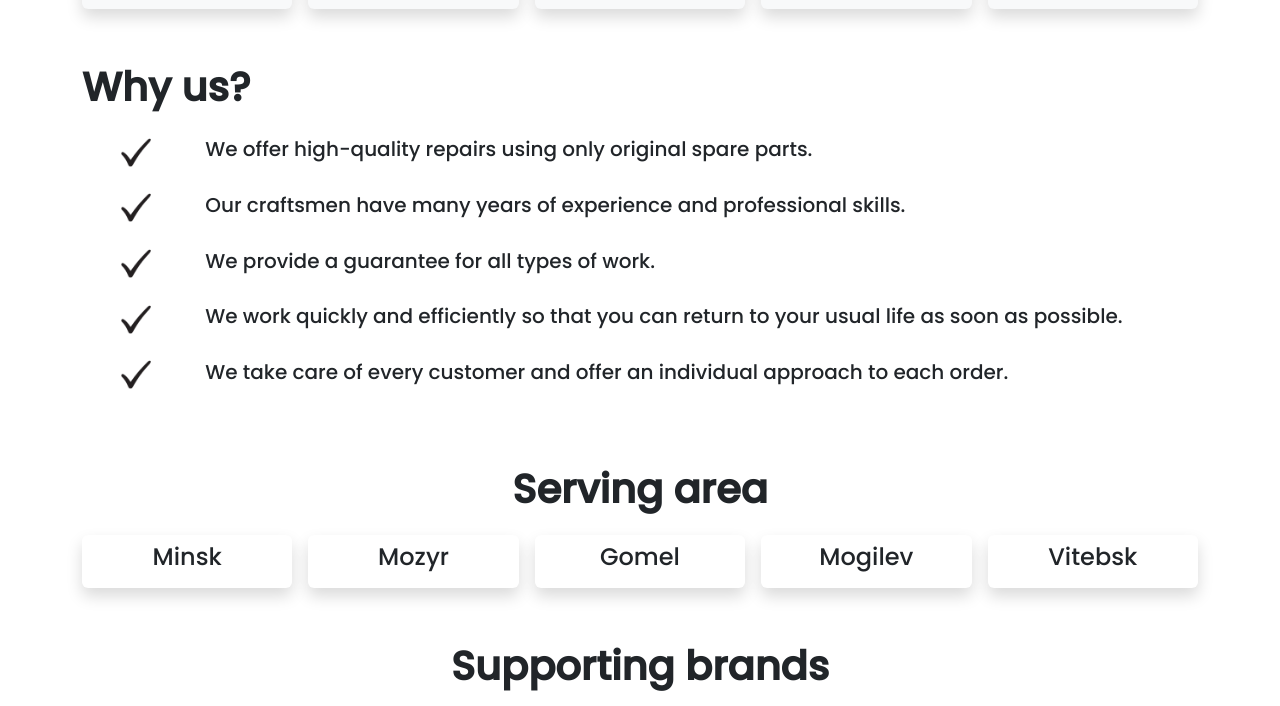
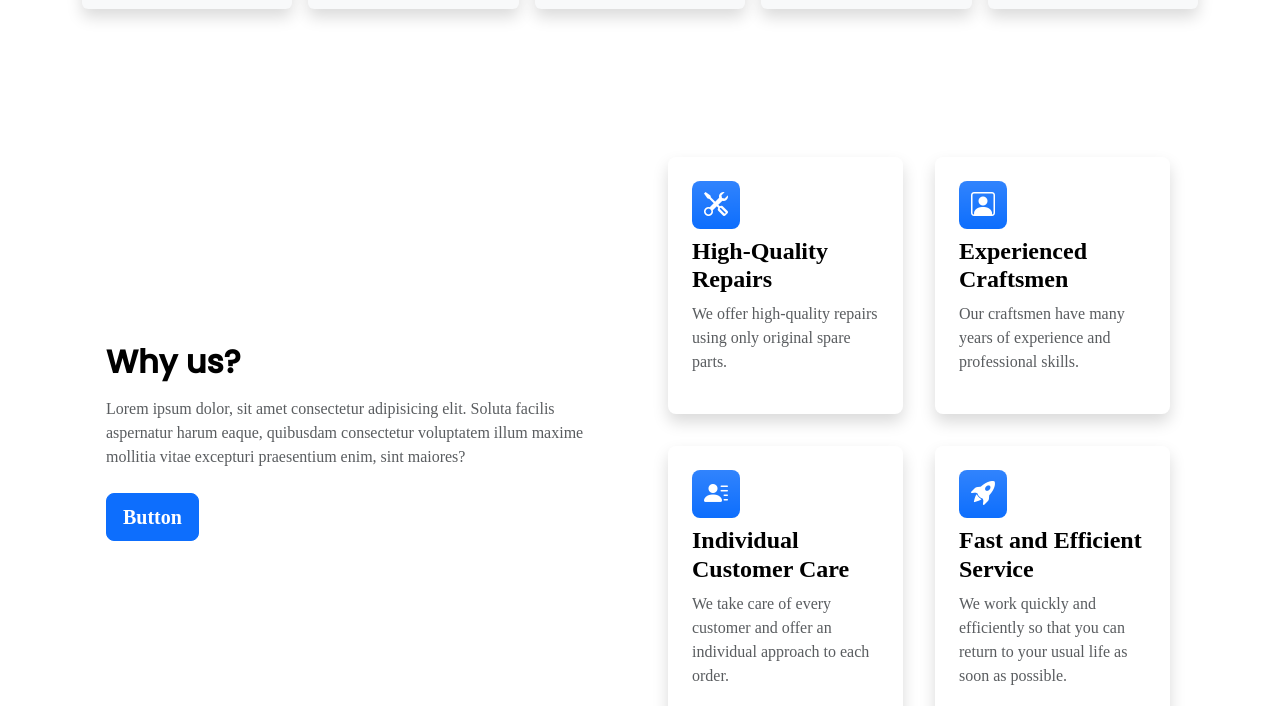
Before and after one commit to MaximkaLomakin/EK-Global-LLC, a plain HTML site: page index.html in a window 1280 px wide. Shown: the part 1086-1792 px from the top of the page. Drawn offline with Linux system fonts and the light colour scheme; a web font is replaced by a local one.

Commit message:
new style of section Why

```diff
--- a/assets/styles/scelet.css
+++ b/assets/styles/scelet.css
@@ -37,11 +37,19 @@ b {
 .imgdiv {
     margin: auto;
 }
+.icon-8 {
+    font-size: 8.0rem!important;
+}
 .icon-1 {
-    font-size: 8.0rem!important;
+    font-size: 1.0em!important;
 }
 .img-card {
     max-height: 200px;
+}
+.why-icon-small
+{
+    width: 3rem;
+    height: 3rem;
 }
 
 .logos::before,
@@ -91,5 +99,5 @@ b {
     transform: scale(1.1);
 }
 .hover-card {
-    transition: transform 0.3s ease;
+    transition: transform 0.4s ease-out;
 }
--- a/index.html
+++ b/index.html
@@ -170,19 +170,59 @@
             </div>
         </div-->
         <div class="my-5">
-            <p class="text-xxl-center fw-bold f-bold  fs-1">Why us?</p>
-            <ul style="list-style: none;">
-                <li><img src="galka.png" style="height: 40px;" class="me-0"><span
-                        class="ps-5 pb-4 me-1 bd-highlight d-inline-block f-bold fs-5">We offer high-quality repairs using only original spare parts.</span></li>
-                <li><img src="galka.png" style="height: 40px;" class="me-0"><span
-                        class="ps-5 pb-4 me-1 bd-highlight d-inline-block f-bold fs-5">Our craftsmen have many years of experience and professional skills.</span></li>
-                <li><img src="galka.png" style="height: 40px;" class="me-0"><span
-                        class="ps-5 pb-4 me-1 bd-highlight d-inline-block f-bold fs-5">We provide a guarantee for all types of work.</span></li>
-                <li><img src="galka.png" style="height: 40px;" class="me-0"><span
-                        class="ps-5 pb-4 me-1 bd-highlight d-inline-block f-bold fs-5">We work quickly and efficiently so that you can return to your usual life as soon as possible.</span></li>
-                <li><img src="galka.png" style="height: 40px;" class="me-0"><span
-                        class="ps-5 pb-4 me-1 bd-highlight d-inline-block f-bold fs-5">We take care of every customer and offer an individual approach to each order.</span></li>
-            </ul>
+            <div class="container px-4 py-5">
+                <div class="row row-cols-1 row-cols-md-2 align-items-md-center g-5 py-5">
+                    <div class="col d-flex flex-column align-items-start gap-2">
+                        <h2 class="fw-bold text-body-emphasis f-bold">Why us?</h2>
+                        <p class="text-body-secondary"> Lorem ipsum dolor, sit amet consectetur adipisicing elit. Soluta facilis aspernatur harum eaque,
+                            quibusdam consectetur voluptatem illum maxime mollitia vitae excepturi praesentium enim, sint
+                            maiores?</p>
+                        <a href="#" class="btn btn-primary btn-lg fw-bold hover-card">Button</a>
+                    </div>
+                    <div class="col">
+                        <div class="row row-cols-1 row-cols-sm-2 g-4">
+                            <div class="col d-flex flex-column gap-2 ">
+                                <div class="hover-card shadow rounded-3 border-0 m-1 p-4">
+                                    <div class="why-icon-small d-inline-flex align-items-center justify-content-center text-bg-primary bg-gradient fs-4 rounded-3 mb-2">
+                                        <i class="bi bi-tools"></i>
+                                    </div>
+                                    <h4 class="fw-semibold mb-2 text-body-emphasis">High-Quality Repairs</h4>
+                                    <p class="text-body-secondary">We offer high-quality repairs using only original spare parts.</p>
+                                </div>
+                            </div>
+
+                            <div class="col d-flex flex-column gap-2">
+                                <div class="hover-card shadow rounded-3 border-0 m-1 p-4">
+                                    <div class="why-icon-small d-inline-flex align-items-center justify-content-center text-bg-primary bg-gradient fs-4 rounded-3 mb-2">
+                                        <i class="bi bi-person-square"></i>
+                                    </div>
+                                    <h4 class="fw-semibold mb-2 text-body-emphasis">Experienced Craftsmen</h4>
+                                    <p class="text-body-secondary">Our craftsmen have many years of experience and professional skills.</p>
+                                </div>
+                            </div>
+                            <div class="col d-flex flex-column gap-2">
+                                <div class="hover-card shadow rounded-3 border-0 m-1 p-4">
+                                    <div class="why-icon-small d-inline-flex align-items-center justify-content-center text-bg-primary bg-gradient fs-4 rounded-3 mb-2">
+                                        <i class="bi bi-person-lines-fill"></i>
+                                    </div>
+                                    <h4 class="fw-semibold mb-2 text-body-emphasis">Individual Customer Care</h4>
+                                    <p class="text-body-secondary">We take care of every customer and offer an individual approach to each order.</p>
+                                </div>
+                            </div>
+                            <div class="col d-flex flex-column gap-2">
+                                <div class="hover-card shadow rounded-3 border-0 m-1 p-4">
+                                    <div
+                                    class="why-icon-small d-inline-flex align-items-center justify-content-center text-bg-primary bg-gradient fs-4 rounded-3 mb-2">
+                                    <i class="bi bi-rocket-takeoff-fill"></i>
+                                </div>
+                                <h4 class="fw-semibold mb-2 text-body-emphasis">Fast and Efficient Service</h4>
+                                <p class="text-body-secondary">We work quickly and efficiently so that you can return to your usual life as soon as possible.</p>
+                                </div>
+                            </div>
+                        </div>
+                    </div>
+                </div>
+            </div>
         </div>
         <div class="my-5 rounded rounded-3">
             <p class="text-center fw-bold f-bold fs-1">Serving area</p>
```
